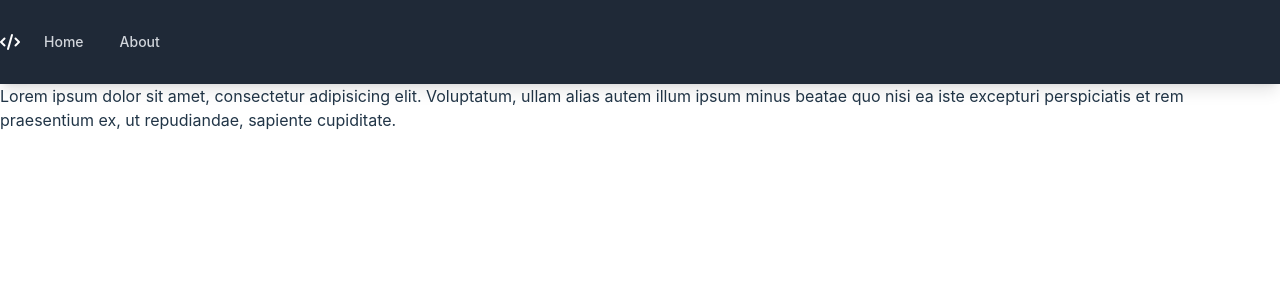
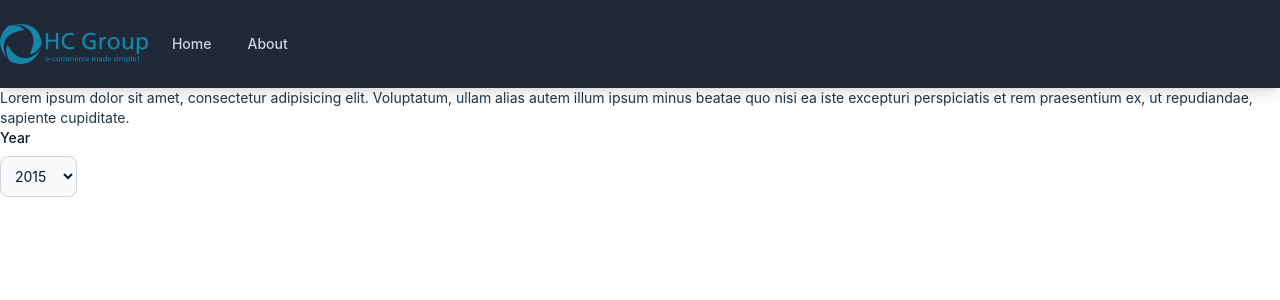
Before and after one commit to jarvin-s/hc-group-app, a Vue app: page / in a window 1280 px wide. Shown: the top 300 px of the page. Built offline with nearby package versions, Linux system fonts and the light colour scheme.

Commit message:
Add changes (logo, fix nav)

```diff
--- a/index.html
+++ b/index.html
@@ -2,10 +2,10 @@
 <html lang="en">
   <head>
     <meta charset="UTF-8" />
-    <link rel="icon" type="image/svg+xml" href="/code.svg" />
+    <link rel="icon" type="image/svg+xml" href="/logo.svg" />
     <link rel="stylesheet" href="https://cdnjs.cloudflare.com/ajax/libs/font-awesome/6.4.0/css/all.min.css" integrity="sha512-iecdLmaskl7CVkqkXNQ/ZH/XLlvWZOJyj7Yy7tcenmpD1ypASozpmT/E0iPtmFIB46ZmdtAc9eNBvH0H/ZpiBw==" crossorigin="anonymous" referrerpolicy="no-referrer" />
     <meta name="viewport" content="width=device-width, initial-scale=1.0" />
-    <title>Vite + Vue</title>
+    <title>HC Group</title>
   </head>
   <body>
     <div id="app"></div>
--- a/src/components/Navbar.vue
+++ b/src/components/Navbar.vue
@@ -1,20 +1,25 @@
 <template>
     <header class="sticky top-0 bg-gray-800 shadow-lg">
         <nav class="container flex flex-col sm:flex-row items-center gap-3 text-white py-6">
-            <i class="fa-solid fa-code"></i>
+            <RouterLink :to="'/'">
+                <img src="public/logo.svg" alt="HC Group">
+            </RouterLink>
             <RouterLink :to="'/'">
                 <div class="flex items-center gap-3 flex-1">
-                    <p class="text-gray-300 hover:bg-gray-700 hover:text-white rounded-md px-3 py-2 text-sm font-medium">Home</p>
+                    <p class="text-gray-300 hover:bg-gray-700 hover:text-white rounded-md px-3 py-2 text-sm font-medium">
+                        Home</p>
                 </div>
             </RouterLink>
             <RouterLink :to="'/about'">
                 <div class="flex items-center gap-3 flex-1">
-                    <p class="text-gray-300 hover:bg-gray-700 hover:text-white rounded-md px-3 py-2 text-sm font-medium">About</p>
+                    <p class="text-gray-300 hover:bg-gray-700 hover:text-white rounded-md px-3 py-2 text-sm font-medium">
+                        About</p>
                 </div>
             </RouterLink>
         </nav>
     </header>
 </template>
 <script setup>
+
 import { RouterView, RouterLink } from 'vue-router'
 </script>
--- a/src/style.css
+++ b/src/style.css
@@ -9,7 +9,7 @@
 
   color-scheme: light dark;
   color: rgba(206, 9, 9, 0.87);
-  background-color: #fff;
+  background-color: #797979;
 
   font-synthesis: none;
   text-rendering: optimizeLegibility;
--- a/src/views/Home.vue
+++ b/src/views/Home.vue
@@ -1,3 +1,23 @@
 <template>
-    <p>Lorem ipsum dolor sit amet, consectetur adipisicing elit. Voluptatum, ullam alias autem illum ipsum minus beatae quo nisi ea iste excepturi perspiciatis et rem praesentium ex, ut repudiandae, sapiente cupiditate.</p>
+    <p class="text-sm">Lorem ipsum dolor sit amet, consectetur adipisicing elit. Voluptatum, ullam alias autem illum ipsum
+        minus beatae quo nisi ea iste excepturi perspiciatis et rem praesentium ex, ut repudiandae, sapiente cupiditate.</p>
+    <div>
+
+        <label for="countries" class="block mb-2 text-sm font-medium text-gray-900 dark:text-white">Year</label>
+        <select id="countries"
+            class="bg-gray-50 border border-gray-300 text-gray-900 text-sm rounded-lg focus:ring-blue-500 focus:border-blue-500 block p-2.5 dark:bg-gray-700 dark:border-gray-600 dark:placeholder-gray-400 dark:text-white dark:focus:ring-blue-500 dark:focus:border-blue-500">
+            <option value="US">2015</option>
+            <option value="CA">2016</option>
+            <option value="FR">2017</option>
+            <option value="DE">2018</option>
+            <option value="DE">2019</option>
+            <option value="DE">2020</option>
+            <option value="DE">2021</option>
+        </select>
+
+    </div>
 </template>
+
+<script setup>
+
+</script>
```
Also changed, not shown: public/logo.svg (added).
